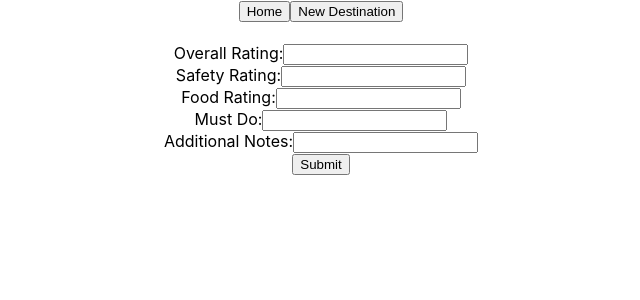
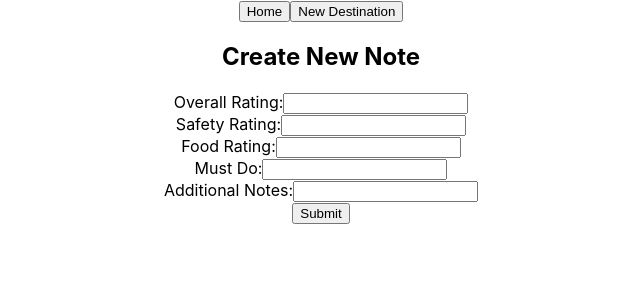
Before and after one commit to NoahAl777/travel-book-frontend, a React (Create React App) app: page /destinations/1/notes/new in a window 1280 px wide. Shown: the top 300 px of the page, without its empty margins (319-959 px from the left). Built offline with nearby package versions, Linux system fonts and the light colour scheme; no server answers.

Commit message:
add title to NotesForm

```diff
--- a/src/Components/NotesForm.js
+++ b/src/Components/NotesForm.js
@@ -40,6 +40,8 @@ const NotesForm = ({ destinations, setDestinations, notes, setNotes }) => {
   }
 
   return (
+    <>
+      <h2>Create New Note</h2>
       <div className="NotesForm">
         <h4 style={{ color: 'red' }}>{errors}</h4>
         <form onSubmit={handleSubmit}>
@@ -61,6 +63,7 @@ const NotesForm = ({ destinations, setDestinations, notes, setNotes }) => {
           <input type="submit"></input>
         </form>
       </div>
+    </>
   )
 };
 
```
Lines whose indentation alone changed are shown as unchanged.
